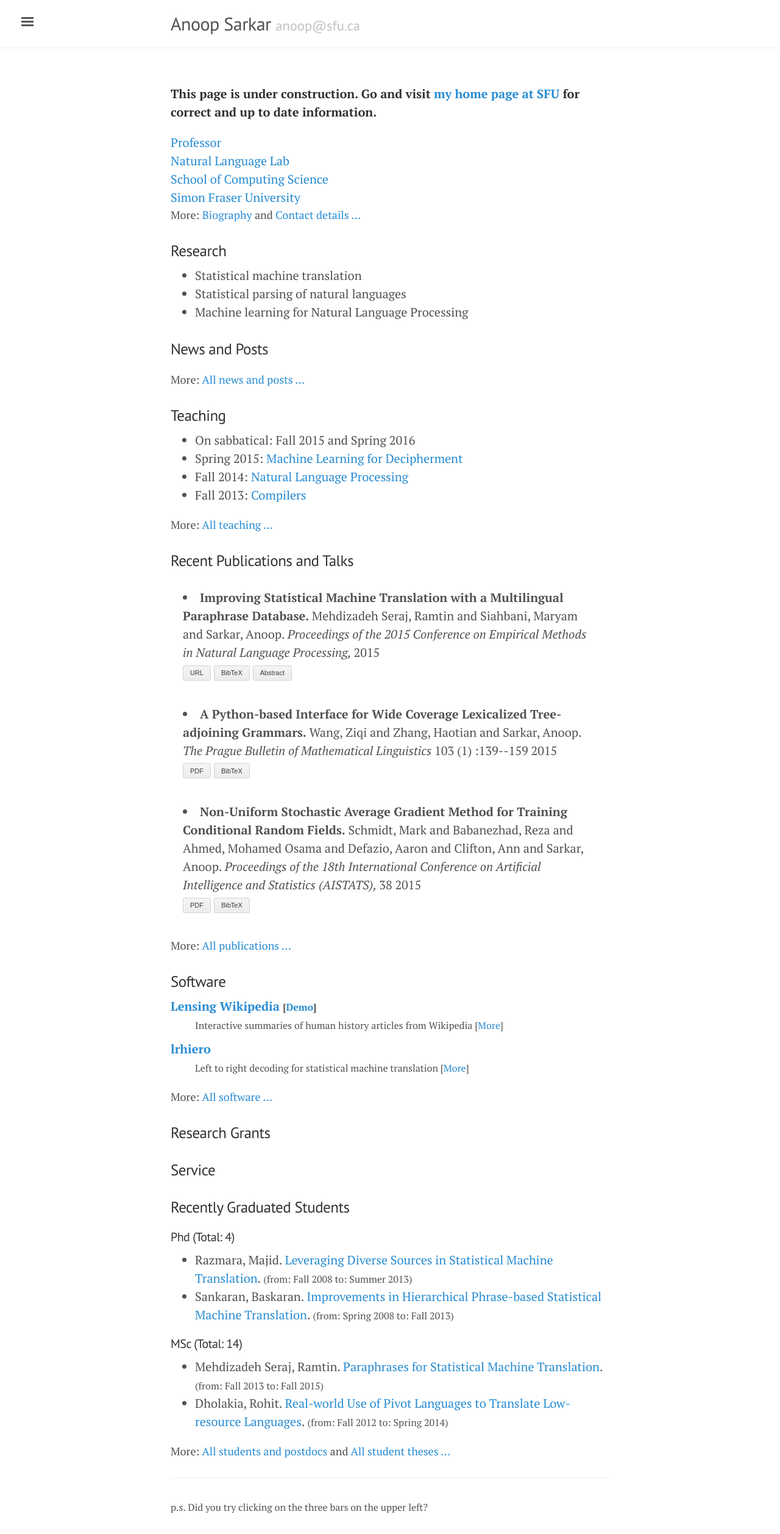
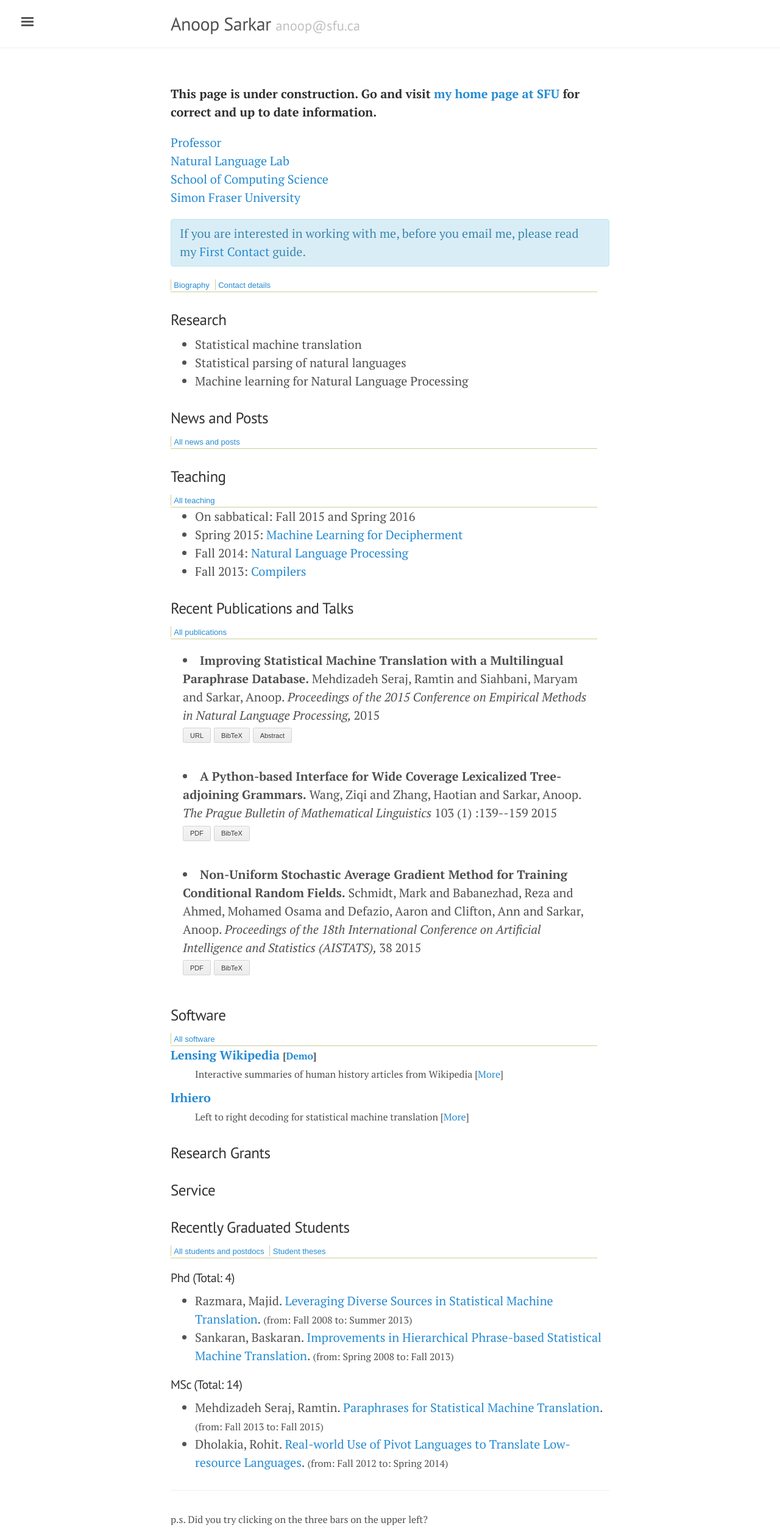
Before and after one commit to anoopsarkar/anoopsarkar.github.io, a Jekyll site: the page built from index.md, in a window 1280 px wide. Shown: the whole page at 61% size. Built offline with Jekyll 4.4.1, drawn with Linux system fonts in a browser that asks for light colours.

Commit message:
new style for linking to more information

```diff
--- a/index.md
+++ b/index.md
@@ -10,8 +10,17 @@ customjs: shortpubs
 * [Natural Language Lab](http://natlang.cs.sfu.ca)
 * [School of Computing Science](http://www.cs.sfu.ca/)
 * [Simon Fraser University](http://www.sfu.ca)
-* <span class="moreinfo"><a href="{{ site.baseurl }}/biography">Biography</a> and <a href="{{ site.baseurl }}/contact">Contact details ...</a></span>
 {: .contact}
+
+<div class="alert alert-info">
+If you are interested in working with me, before you email me, please read my <a href="{{ site.baseurl }}/firstcontact">First Contact</a> guide.
+</div>
+<div class="more">
+    <ul class="navigate">
+        <li><a href="{{ site.baseurl }}/biography">Biography</a></li>
+        <li><a href="{{ site.baseurl }}/contact">Contact details</a></li>
+    </ul>
+</div>
 
 ### Research
 
@@ -20,6 +29,11 @@ customjs: shortpubs
 * Machine learning for Natural Language Processing
 
 ### News and Posts
+<div class="more">
+    <ul class="navigate">
+        <li><a href="{{ site.baseurl }}/news">All news and posts</a></li>
+    </ul>
+</div>
 
 <ul class="posts">
   {% for post in site.posts limit:2 %}
@@ -35,34 +49,50 @@ customjs: shortpubs
     {% endif %}
   {% endfor %}
 </ul>
+<!--
 <p><span class="moreinfo"><a href="{{ site.baseurl }}/news">All news and posts ...</a></span></p>
+-->
 
 ### Teaching
+<div class="more">
+    <ul class="navigate">
+        <li><a href="{{ site.baseurl }}/teaching">All teaching</a></li>
+    </ul>
+</div>
 
 * On sabbatical: Fall 2015 and Spring 2016
 * Spring 2015: [Machine Learning for Decipherment](http://anoopsarkar.github.io/decipherment-class/)
 * Fall 2014: [Natural Language Processing](http://anoopsarkar.github.io/nlp-class/)
 * Fall 2013: [Compilers](http://www.cs.sfu.ca/~anoop/teaching/CMPT-379-Fall-2013/)
-<p><span class="moreinfo"><a href="{{ site.baseurl }}/teaching">All teaching ...</a></span></p>
 
 ### Recent Publications and Talks
+<div class="more">
+    <ul class="navigate">
+        <li><a href="{{ site.baseurl }}/publications">All publications</a></li>
+    </ul>
+</div>
 
 {% include shortpubs.html %}
 
-<p><span class="moreinfo"><a href="{{ site.baseurl }}/publications">All publications ...</a></span></p>
-
 ### Software
+<div class="more">
+    <ul class="navigate">
+        <li><a href="{{ site.baseurl }}/software">All software</a></li>
+    </ul>
+</div>
 
 {% include software.html param=2 %}
-
-<p><span class="moreinfo"><a href="{{ site.baseurl }}/software">All software ...</a></span></p>
 
 ### Research Grants
 
 ### Service
 
 ### Recently Graduated Students
+<div class="more">
+    <ul class="navigate">
+        <li><a href="{{ site.baseurl }}/people">All students and postdocs</a></li>
+        <li><a href="{{ site.baseurl }}/theses">Student theses</a></li>
+    </ul>
+</div>
 
 {% include graduatedstudents.html param=2 %}
-
-<p><span class="moreinfo"><a href="{{ site.baseurl }}/people">All students and postdocs</a> and <a href="{{ site.baseurl }}/theses">All student theses ...</a></span></p>
--- a/public/css/my.css
+++ b/public/css/my.css
@@ -66,3 +66,78 @@ span.rev {
 .smaller {
     font-size: 80%;
 }
+
+.alert {
+padding: 8px 35px 8px 14px;
+margin-bottom: 18px;
+color: #c09853;
+text-shadow: 0 1px 0 rgba(255, 255, 255, 0.5);
+background-color: #fcf8e3;
+border: 1px solid #fbeed5;
+-webkit-border-radius: 4px;
+-moz-border-radius: 4px;
+border-radius: 4px;
+}
+
+.alert-heading {
+color: inherit;
+}
+
+.alert .close {
+position: relative;
+top: -2px;
+right: -21px;
+line-height: 18px;
+}
+
+.alert-success {
+color: #468847;
+background-color: #dff0d8;
+border-color: #d6e9c6;
+}
+
+.alert-danger,
+.alert-error {
+color: #b94a48;
+background-color: #f2dede;
+border-color: #eed3d7;
+}
+
+.alert-info {
+color: #3a87ad;
+background-color: #d9edf7;
+border-color: #bce8f1;
+}
+
+.alert-block {
+padding-top: 14px;
+padding-bottom: 14px;
+}
+
+.alert-block &gt; p,
+.alert-block &gt; ul {
+margin-bottom: 0;
+}
+
+.alert-block p + p {
+margin-top: 5px;
+}
+
+.more li {
+    font-size: 13px;
+    line-height: 18px;
+    padding-bottom: 4px;
+}
+
+.navigate {padding: 0.15em 0 1px 0; margin: 0 1.2em 0 0;
+  border-bottom: 1px solid #CC9;
+  text-align: left;
+  font: 0.85em Arial, Verdana, sans-serif;
+}
+.navigate li {display: inline;}
+.navigate li a, #navigate li span {margin: 0; padding: 0.15em 0.33em 1px; border-left: 1px solid #CC9;}
+.navigate li span {background: #E3E3B6; color: #552;}
+.navigate li a {background: white; }
+.navigate li a:visited:hover {background: rgb(175,142,165);}
+.navigate li a:link:hover {background: rgb(114,114,134);}
+.navigate a:hover {background: #993; color: white; border-bottom: 1px solid #993; border-top: 1px solid #996;}
```
Also changed, not shown: people.md (+3 -0 lines), public/images/more-512.png (deleted).
